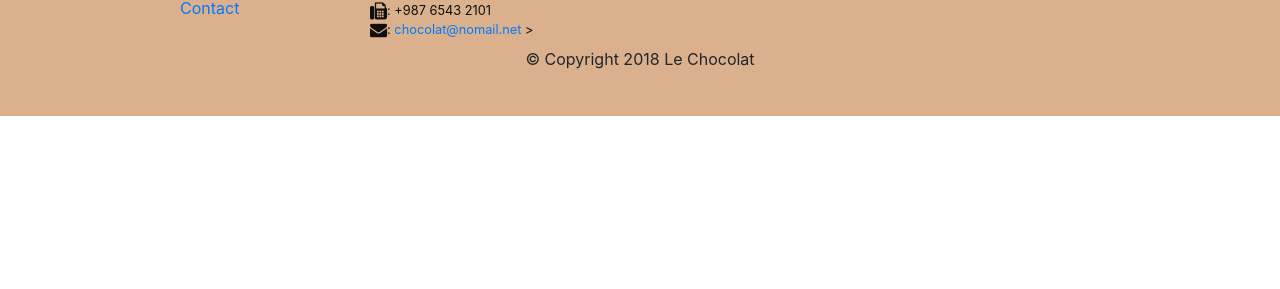
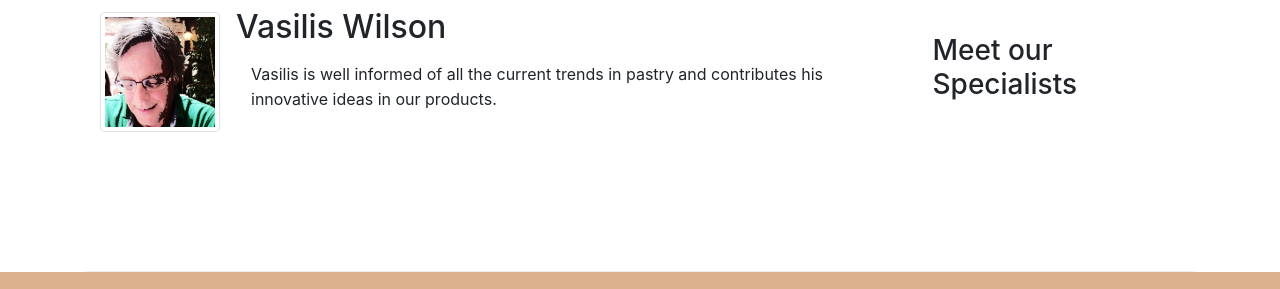
Before and after one commit to mostafasaidi/mostafaWEB2Bootstrap, a website: page menu.html in a window 1280 px wide. Shown: the part 1108-1397 px from the top of the page. Before the commit the page ends 1224 px from the top, so only its background shows below. Drawn offline with nearby package versions, Linux system fonts and the light colour scheme.

Commit message:
Mostafa final site

```diff
--- a/menu.html
+++ b/menu.html
@@ -141,6 +141,23 @@
         </div>
 
     </section>
+    <div class="container">
+        <div class="row row flex-row-reverse row-content align-items-center">
+            <div class="col-sm-4 col-md-3">
+                <h3>Meet our Specialists</h3>
+            </div>
+            <div class="col-sm col-md">
+                <div class="media">
+                    <img class="d-flex mr-3 img-thumbnail align-self-center" src="images/cartoonVasilis.png" alt="Vasilis Wilson">
+                    <div class="media-body">
+                        <h2 class="mt-0">Vasilis Wilson</h2>
+                        <p class="col d-none d-md-block">Vasilis is well informed of all the current
+                            trends in pastry and contributes his innovative ideas in our products.</p>
+                    </div>
+                </div>
+            </div>
+        </div>
+    </div>
 
     <footer class="footer">
         <div class="container">
```
